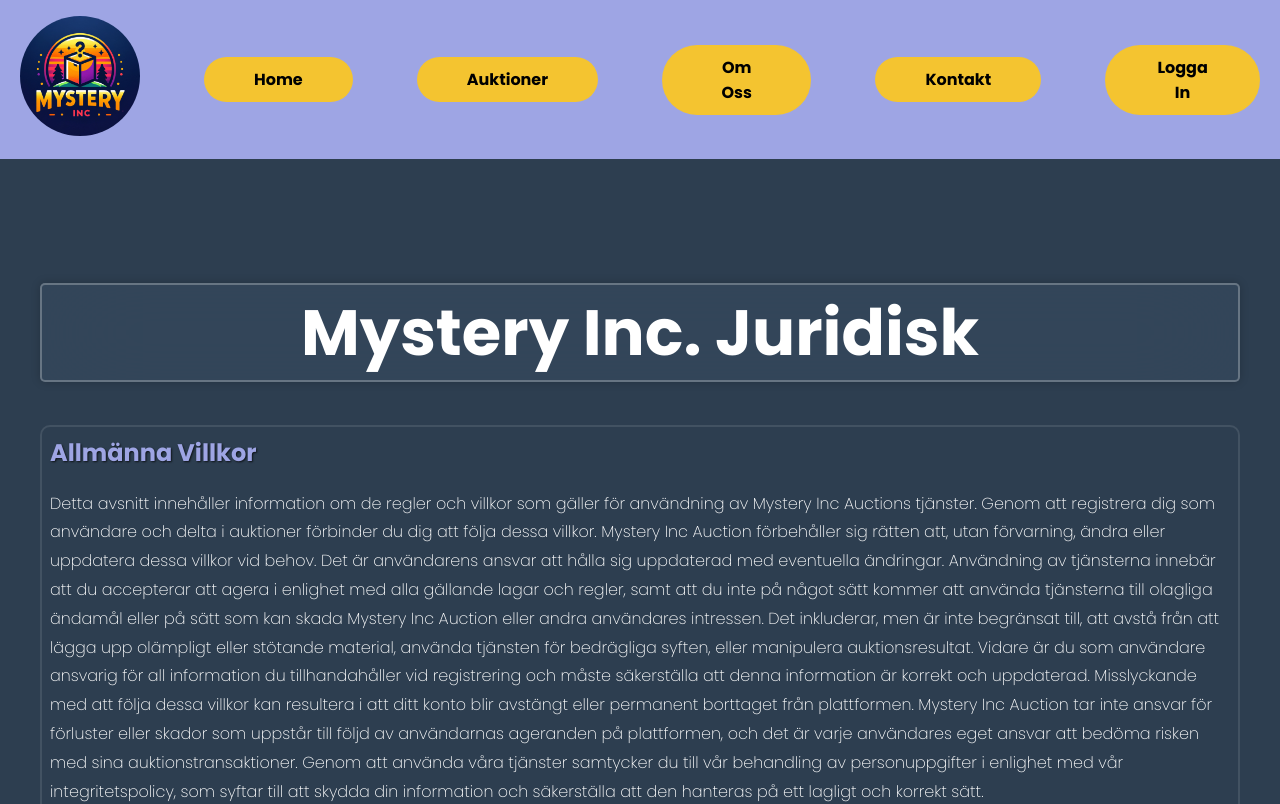
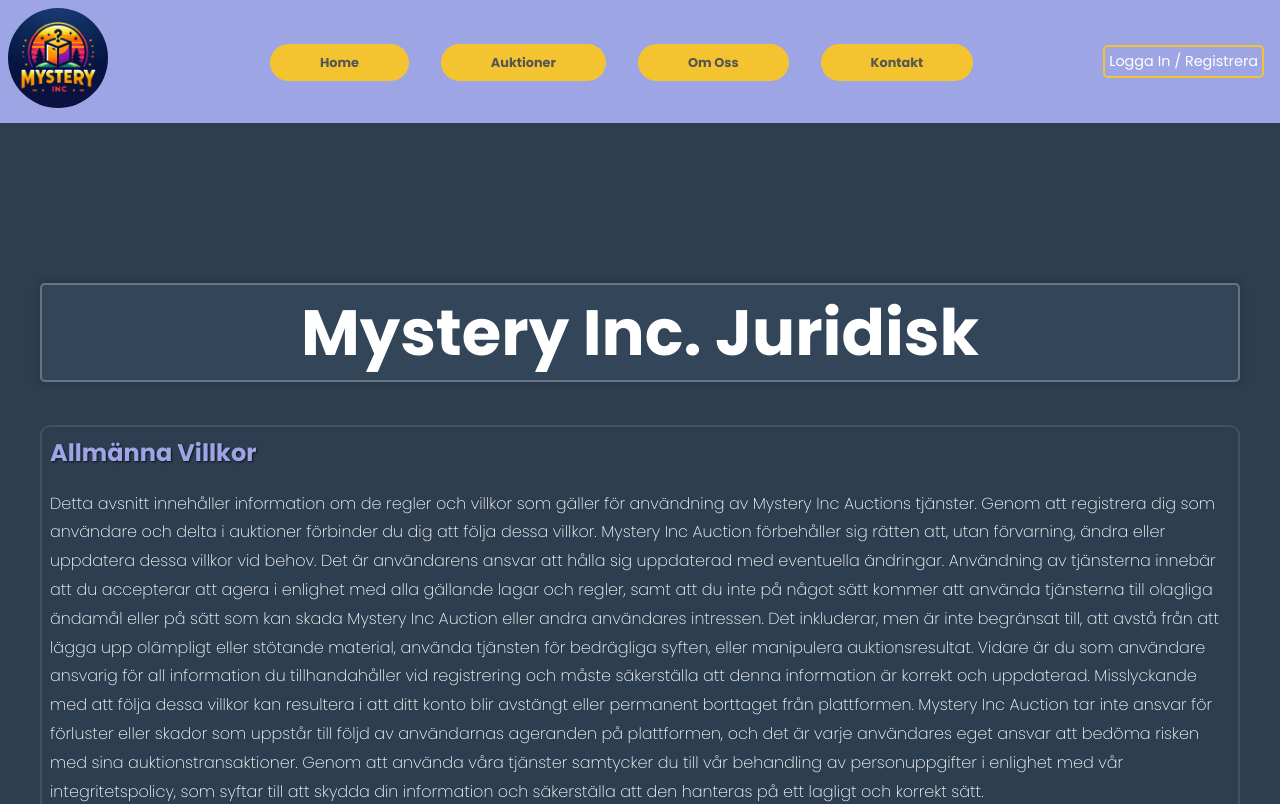
Before and after one commit to MarcusT96/MysteryIncAuctions, a React (Vite) app: page /legal in a window 1280 px wide. Shown: the top 804 px of the page. Built offline with nearby package versions, Linux system fonts and the light colour scheme.

Commit message:
changed and added @media styles
changed the navbar, in order to have a more efficient and readable code.
While also having classnames that are easier to understand in the css
file.
added @media styles, in order to have the navbar be responsive to other
device displays.

```diff
--- a/package.json
+++ b/package.json
@@ -13,6 +13,7 @@
     "axios": "^1.6.7",
     "react": "^18.2.0",
     "react-dom": "^18.2.0",
+    "react-icons": "^5.0.1",
     "react-router-dom": "^6.22.1",
     "react-slick": "^0.30.2",
     "react-slideshow-image": "^4.3.0",
--- a/src/Navbar.jsx
+++ b/src/Navbar.jsx
@@ -1,20 +1,27 @@
+/*
+IMPORTANT!
+npm install react-icons
+
+*/
+
 import logo from './assets/mysteryInc-logo.png'
 
-import { useEffect } from 'react';
+import React, { useState, useEffect } from 'react';
+
+import { GiHamburgerMenu } from 'react-icons/gi';
+import { MdClose } from "react-icons/md";
 
 function useScrollDirection() {
   useEffect(() => {
-    let lastScrollY = window.pageYOffset;
+    let lastScrollY = window.scrollY;
 
     const updateScrollDirection = () => {
-      const scrollY = window.pageYOffset;
-      const header = document.querySelector('.navbar');
+      const scrollY = window.scrollY;
+      const header = document.querySelector('.app__navbar');
 
       if (scrollY > lastScrollY) {
-        // Scrolling down
         header.classList.add('hide');
       } else {
-        // Scrolling up
         header.classList.remove('hide');
       }
       lastScrollY = scrollY > 0 ? scrollY : 0;
@@ -29,23 +36,38 @@ function useScrollDirection() {
 function Navbar() {
   useScrollDirection();
 
+  const [toggleMenu, setToggleMenu] = useState(false);
+
   return (<>
-    <div className='navbar'>
-      <header className="nav-header">
-        <nav className='nav'>
-          <ul className='nav-menu'>
-            <div className="nav-logo"><a href="/">
-              <img src={logo} alt="Mystery Inc Logo" /></a>
-            </div>
-            <li><a href="/">Home</a></li>
-            <li><a href="/Auctionpage">Auktioner</a></li>
-            <li><a href="/about">Om Oss</a></li>
-            <li><a href="/contact">Kontakt</a></li>
-            <li><a href="/login">Logga In</a></li>
-          </ul>
-        </nav>
-      </header>
-    </div>
+    <nav className="app__navbar">
+      <div className="app__navbar-logo">
+        <a href="/"><img src={logo} alt="app__logo" /></a>
+      </div>
+      <ul className="app__navbar-links">
+        <li className="p__opensans"><a href="/">Home</a></li>
+        <li className="p__opensans"><a href="/Auctionpage">Auktioner</a></li>
+        <li className="p__opensans"><a href="/about">Om Oss</a></li>
+        <li className="p__opensans"><a href="/contact">Kontakt</a></li>
+      </ul>
+      <div className="app__navbar-login">
+        <a href="/login" className="p__opensans">Logga In / Registrera</a>
+      </div>
+      <div className="app__navbar-smallscreen">
+        <GiHamburgerMenu color="#fff" fontSize={27} onClick={() => setToggleMenu(true)} />
+        {toggleMenu && (
+          <div className="app__navbar-smallscreen_overlay flex__center slide-bottom">
+            <MdClose color="#ffd700" fontSize={27} className="overlay__close" onClick={() => setToggleMenu(false)} />
+            <ul className="app__navbar-smallscreen_links">
+              <li><a href="/" onClick={() => setToggleMenu(false)}>Home</a></li>
+              <li><a href="/Auctionpage" onClick={() => setToggleMenu(false)}>Auktioner</a></li>
+              <li><a href="/about" onClick={() => setToggleMenu(false)}>Om Oss</a></li>
+              <li><a href="/contact" onClick={() => setToggleMenu(false)}>Kontakt</a></li>
+              <li><a href="/login" onClick={() => setToggleMenu(false)}>Logga In / Registrera</a></li>
+            </ul>
+          </div>
+        )}
+      </div>
+    </nav>
   </>);
 }
 
--- a/src/style/footer.css
+++ b/src/style/footer.css
@@ -46,3 +46,78 @@ html {
   justify-content: space-around;
   align-items: center;
 }
+
+@media screen and (max-width: 319px) {
+
+  .nav-footer {
+    width: 100%;
+  }
+
+  .nav-footer p {
+    font-size: 0.5em;
+  }
+
+  .nav-footer a {
+    font-size: 0.8em;
+  }
+}
+
+@media screen and (min-width: 320px) and (max-width: 480px) {
+
+  .nav-footer {
+    width: 100%;
+  }
+
+  .nav-footer p {
+    font-size: 0.6em;
+  }
+
+  .nav-footer a {
+    font-size: 0.7em;
+  }
+}
+
+@media screen and (min-width: 481px) and (max-width: 768px) {
+
+  .nav-footer {
+    width: 100%;
+  }
+
+  .nav-footer p {
+    font-size: 0.8em;
+  }
+
+  .nav-footer a {
+    font-size: 0.8em;
+  }
+}
+
+@media screen and (min-width: 769px) and (max-width: 1024px) {
+
+  .nav-footer {
+    width: 100%;
+  }
+
+  .nav-footer p {
+    font-size: 1em;
+  }
+
+  .nav-footer a {
+    font-size: 0.8em;
+  }
+}
+
+@media screen and (min-width: 1025px) and (max-width: 1200px) {
+
+  .nav-footer {
+    width: 100%;
+  }
+
+  .nav-footer p {
+    font-size: 1em;
+  }
+
+  .nav-footer a {
+    font-size: 0.8em;
+  }
+}
--- a/src/style/integrity.css
+++ b/src/style/integrity.css
@@ -50,3 +50,11 @@
     text-decoration-color: blue;
     cursor: pointer;
 }
+
+@media screen and (min-width: 481px) and (max-width: 767px),
+screen and (min-width: 320px) and (max-width: 480px),
+screen and (max-width: 280px) {
+    .integrity-title {
+        font-size: 1.8em;
+    }
+}
--- a/src/style/legalpage.css
+++ b/src/style/legalpage.css
@@ -39,3 +39,11 @@
     padding: 1vh;
     border-radius: 10px;
 }
+
+@media screen and (min-width: 481px) and (max-width: 767px),
+screen and (min-width: 320px) and (max-width: 480px),
+screen and (max-width: 280px) {
+    .juridisk-title {
+        font-size: 1.8em;
+    }
+}
--- a/src/style/navbar.css
+++ b/src/style/navbar.css
@@ -3,47 +3,35 @@ body {
   margin: 0;
   padding: 0;
   background-color: #2D3E50;
+  padding-top: 80px;
 }
 
-.navbar {
-  background-color: #9EA5E4;
-  color: black;
+.app__navbar {
   position: fixed;
   top: 0;
+  left: 0;
   width: 100%;
+  display: flex;
+  justify-content: space-between;
+  align-items: center;
+  background-color: #9EA5E4;
+  z-index: 1000;
   transition: transform 0.8s ease-in-out;
 }
 
-.navbar.hide {
-  transform: translateY(-100%);
-  /* Moves the header out of view */
-  transition: transform 0.5s ease-in-out;
+.app__navbar-logo {
+  display: flex;
+  justify-content: flex-start;
+  align-items: center;
 }
 
-.nav-title {
-  margin: 0;
-  padding: 0;
-  display: flex;
-  text-align: center;
-  justify-content: center;
-  font-size: 2em;
+.app__navbar-logo img {
+  width: 100px;
+  border-radius: 100%;
+  padding: 1vh;
 }
 
-.nav {
-  display: flex;
-  justify-content: space-between;
-  align-items: center;
-  padding: 0 20px;
-  color: black;
-}
-
-.nav-logo img {
-  width: 15vh;
-  height: auto;
-  border-radius: 100%;
-}
-
-@keyframes shine {
+@keyframes logo__shine {
   from {
     filter: brightness(1);
   }
@@ -53,33 +41,175 @@ body {
   }
 }
 
-.nav-logo img:hover {
-  animation: shine 0.7s ease-in-out infinite alternate;
+.app__navbar-logo img:hover {
+  animation: logo__shine 0.7s ease-in-out infinite alternate;
 }
 
-.nav-menu {
-  display: flex;
-  align-items: center;
-  justify-content: center;
-  list-style: none;
-  gap: 5vh 5vw;
-  padding: 0;
+.app__navbar.hide {
+  transform: translateY(-100%);
+  transition: transform 0.5s ease-in-out;
 }
 
-.nav-menu li a {
-  background-color: #F4C430;
-  border-radius: 50px;
-  color: black;
-  display: block;
-  font-size: 1em;
-  font-weight: bold;
-  padding: 10px 50px;
-  text-align: center;
+.app__navbar-links {
+  flex: 1;
+  display: flex;
+  justify-content: center;
+  align-items: center;
+  list-style: none;
   text-decoration: none;
 }
 
-.nav-menu li a:hover,
+.app__navbar-links li {
+  margin: 0 1rem;
+  cursor: pointer;
+}
+
+.app__navbar-links li a {
+  list-style: none;
+  text-decoration: none;
+  color: rgb(85, 85, 85);
+  background-color: #F4C430;
+  border-radius: 50px;
+  font-size: 0.8rem;
+  font-weight: bold;
+  padding: 10px 50px;
+}
+
+@keyframes links__shine {
+  from {
+    filter: brightness(1);
+  }
+
+  to {
+    filter: brightness(1.1);
+  }
+}
+
+.app__navbar-links li a:hover,
 .nav-menu li a:active {
-  background-color: #ffe8a4;
+  animation: links__shine 2s ease-in-out infinite alternate;
+  transition: ease 0.5s;
+  color: #ffecb5;
+}
+
+.app__navbar-login {
+  display: flex;
+  justify-content: flex-end;
+  align-items: center;
+}
+
+.app__navbar-login a {
+  margin: 0 1rem;
+  font-size: 0.9rem;
+  text-decoration: none;
+  transition: 0.5s ease;
+  color: #ffffff;
+  border: 2px solid #F4C430;
+  border-radius: 5px;
+  padding: 0.5vh;
+}
+
+@keyframes login__shine {
+  from {
+    filter: brightness(0.9);
+  }
+
+  to {
+    filter: brightness(1.2);
+  }
+}
+
+.app__navbar-login a:hover {
+  animation: login__shine 0.7s ease-in-out infinite alternate;
   transition: ease 0.5s;
 }
+
+.app__navbar-login p {
+  color: #fff;
+}
+
+.app__navbar-smallscreen {
+  display: none;
+}
+
+.app__navbar-smallscreen_overlay {
+  position: fixed;
+  top: 0;
+  left: 0;
+  width: 100%;
+  height: 100vh;
+  background-color: #2D3E50;
+  transition: 0.5s ease;
+
+  flex-direction: column;
+  z-index: 5;
+}
+
+.overlay__close {
+  font-size: 27px;
+  cursor: pointer;
+
+  position: absolute;
+  top: 20px;
+  right: 20px;
+}
+
+.app__navbar-smallscreen_links {
+  margin-top: 5rem;
+}
+
+.app__navbar-smallscreen_links li {
+  margin: 2rem;
+  font-size: 2rem;
+  cursor: pointer;
+  text-align: center;
+  font-family: inherit;
+
+  list-style: none;
+  text-decoration: none;
+}
+
+.app__navbar-smallscreen_links li a {
+  list-style: none;
+  text-decoration: none;
+  color: gold;
+}
+
+.app__navbar-smallscreen_links li:hover {
+  color: #fff;
+}
+
+@media screen and (min-width: 2000px) {
+  .app__navbar-logo img {
+    width: 210px;
+  }
+}
+
+@media screen and (max-width: 1088px) {
+  .app__navbar-links li {
+    margin: 0 0.3rem;
+  }
+
+  .app__navbar-links li a {
+    font-size: 0.7rem;
+    padding: 10px 30px;
+  }
+}
+
+@media screen and (max-width: 833px) {
+  .app__navbar-links {
+    display: none;
+  }
+
+  .app__navbar-smallscreen {
+    display: flex;
+  }
+
+  .app__navbar-login {
+    display: none;
+  }
+
+  .app__navbar-logo img {
+    width: 80px;
+  }
+}
--- a/src/style/privacy.css
+++ b/src/style/privacy.css
@@ -39,3 +39,11 @@
     line-height: 1.8;
     font-weight: 200;
 }
+
+@media screen and (min-width: 481px) and (max-width: 767px),
+screen and (min-width: 320px) and (max-width: 480px),
+screen and (max-width: 280px) {
+    .privacy-title {
+        font-size: 1.8em;
+    }
+}
--- a/src/style/salespolicies.css
+++ b/src/style/salespolicies.css
@@ -39,3 +39,11 @@
     padding: 1vh;
     border-radius: 10px;
 }
+
+@media screen and (min-width: 481px) and (max-width: 767px),
+screen and (min-width: 320px) and (max-width: 480px),
+screen and (max-width: 280px) {
+    .salespolicies-title {
+        font-size: 1.8em;
+    }
+}
--- a/src/style/sitemap.css
+++ b/src/style/sitemap.css
@@ -57,3 +57,34 @@
     text-decoration: underline;
     cursor: pointer;
 }
+
+
+@media screen and (min-width: 481px) and (max-width: 767px),
+screen and (min-width: 320px) and (max-width: 480px),
+screen and (max-width: 280px) {
+    .sitemap-sections {
+        flex-direction: column;
+        align-items: center;
+        padding-top: 2vh;
+        width: 100%;
+        height: 100%;
+    }
+
+    .inner-sitemap-sections {
+        align-items: center;
+        width: 100%;
+    }
+
+    .class-list {
+        text-align: center;
+    }
+
+    .class-list-list a {
+        text-align: center;
+        margin: 5px auto;
+    }
+
+    .sitemap-title {
+        font-size: 1.8em;
+    }
+}
--- a/src/style/termspage.css
+++ b/src/style/termspage.css
@@ -46,3 +46,11 @@
     line-height: 1.8;
     font-weight: 200;
 }
+
+@media screen and (min-width: 481px) and (max-width: 767px),
+screen and (min-width: 320px) and (max-width: 480px),
+screen and (max-width: 280px) {
+    .terms-title {
+        font-size: 1.8em;
+    }
+}
```
Also changed, not shown: 1 other file (tests, documents, lock files or other folders).
